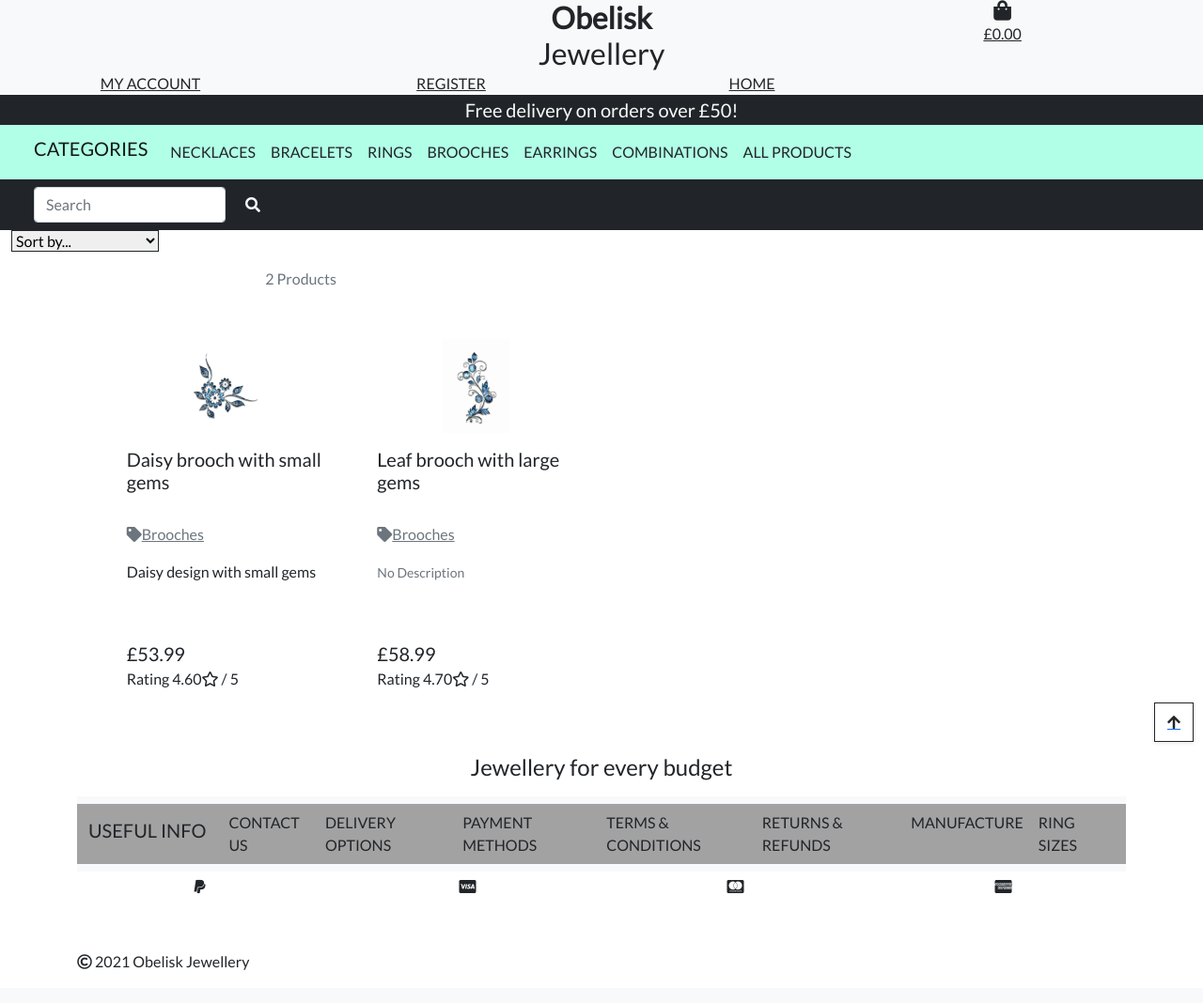
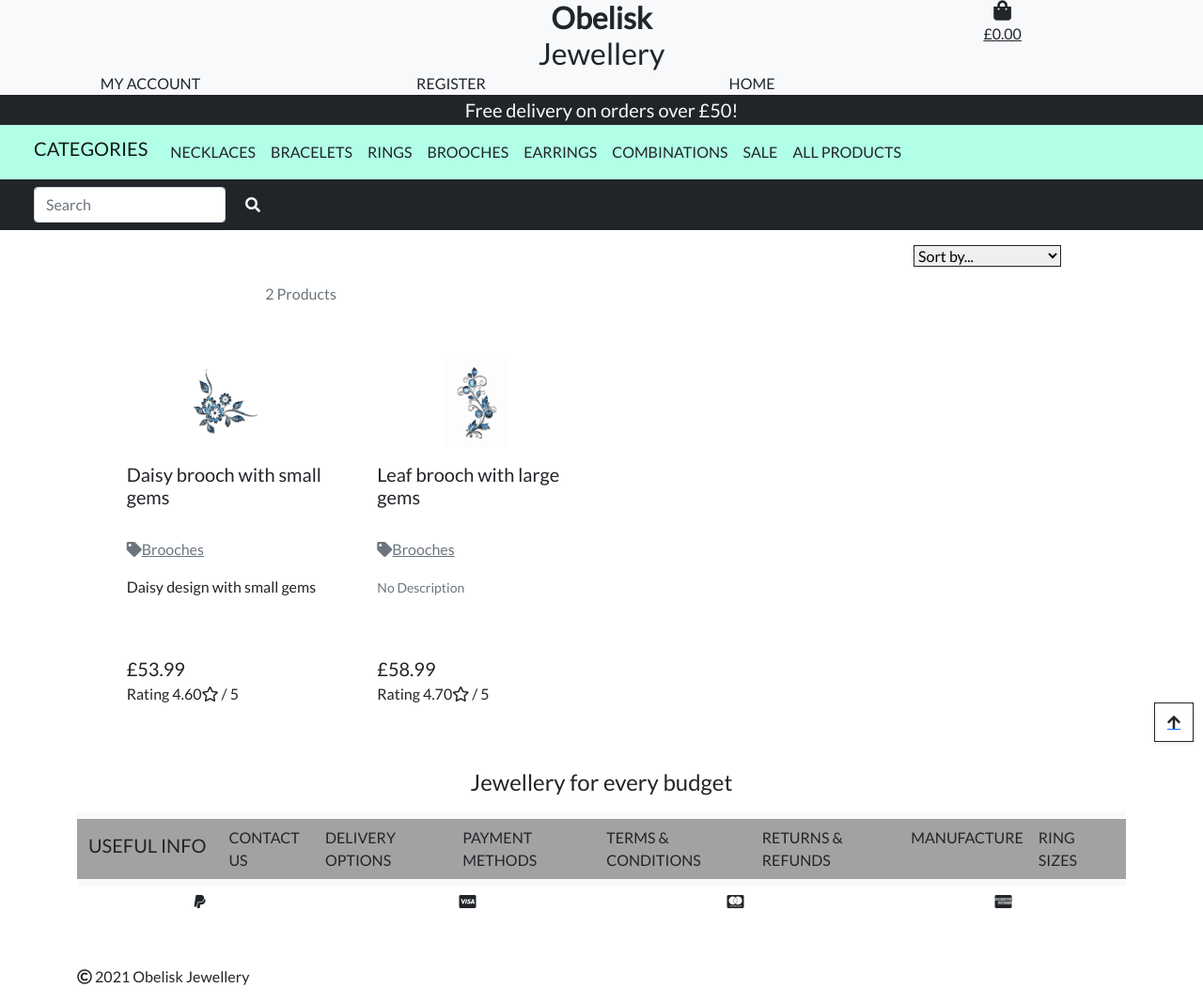
Before and after one commit to sanson0/obelisk_jewellery, a Django app: page /products/ in a window 1280 px wide. Shown: the whole page at 94% size. Before the commit the page ends 1033 px from the top, so only its background shows below. Run offline with Django 3.2, Linux system fonts and the light colour scheme; data comes from the database, SQL or seed files in the repository; parts of the project's set-up code (start-up, migrations or seed data) failed here and were passed over; some libraries are stand-ins or nearby versions.

Commit message:
Product and base style changes

```diff
--- a/products/templates/products/products.html
+++ b/products/templates/products/products.html
@@ -15,8 +15,9 @@
 
 {% block content %}
 <div class="container-fluid">
-
-
+<div class="row">
+    <div class="col-9"></div>
+        <div class="col-3 mt-3">
     <div class="sort-select-wrapper w-25 float-right">
         <select id="sort-selector"
             class="custom-select custom-select-sm rounded-0 border border-dark border-{% if current_sorting != 'None_None' %}info{% else %}black{% endif %}">
@@ -36,6 +37,8 @@
                 (Z-A)</option>
         </select>
     </div>
+</div>
+</div>
     <div class="row">
         <div class="col-12 col-md-6 order-md-first">
             <p class="text-muted mt-3 text-center text-md-left">
--- a/templates/base.html
+++ b/templates/base.html
@@ -79,36 +79,36 @@
         {% if request.user.is_authenticated %}
         {% else %}
         <div class="col-3 d-flex justify-content-center">
-          <a class="text-uppercase text-dark" href="{% url 'account_login' %}">
+          <a class="text-uppercase text-dark text-decoration-none" href="{% url 'account_login' %}">
             My Account
           </a>
         </div>
         <div class="col-3 d-flex justify-content-center">
-          <a class="text-uppercase text-dark" href="{% url 'account_signup' %}">
+          <a class="text-uppercase text-dark text-decoration-none" href="{% url 'account_signup' %}">
             Register
           </a>
         </div>
         {% endif %}
         <div class="col-3 d-flex justify-content-center">
-          <a class="text-uppercase text-dark" href="{% url 'home' %}">
+          <a class="text-uppercase text-dark text-decoration-none" href="{% url 'home' %}">
             Home
           </a>
         </div>
         {% if request.user.is_authenticated %}
         <div class="col-3 d-flex justify-content-center">
-          <a class="text-uppercase text-dark" href="{% url 'profile' %}">
+          <a class="text-uppercase text-dark text-decoration-none" href="{% url 'profile' %}">
             Profile
           </a>
         </div>
         {% if request.user.is_superuser %}
         <div class="col-3 d-flex justify-content-center">
-          <a class="text-uppercase text-dark" href="{% url 'add_product' %}">
+          <a class="text-uppercase text-dark text-decoration-none" href="{% url 'add_product' %}">
             Add product
           </a>
         </div>
         {% endif %}
         <div class="col-3 d-flex justify-content-center">
-          <a class="text-uppercase text-dark" href="{% url 'account_logout' %}">
+          <a class="text-uppercase text-dark text-decoration-none" href="{% url 'account_logout' %}">
             Logout
           </a>
         </div>
@@ -144,19 +144,28 @@
                 </li>
                 <li class="nav-item">
                   <a class="nav-link text-uppercase text-dark" aria-current="page"
-                    href="{% url 'products' %}?category=rings">Rings</a>
+                    href="{% url 'products' %}?category=rings">Rings
+                  </a>
                 </li>
                 <li class="nav-item">
                   <a class="nav-link text-uppercase text-dark" aria-current="page"
-                    href="{% url 'products' %}?category=brooches">Brooches</a>
+                    href="{% url 'products' %}?category=brooches">Brooches
+                  </a>
                 </li>
                 <li class="nav-item">
                   <a class="nav-link text-uppercase text-dark" aria-current="page"
-                    href="{% url 'products' %}?category=earrings">Earrings</a>
+                    href="{% url 'products' %}?category=earrings">Earrings
+                  </a>
                 </li>
                 <li class="nav-item">
                   <a class="nav-link text-uppercase text-dark" aria-current="page"
-                    href="{% url 'products' %}?category=combinations">Combinations</a>
+                    href="{% url 'products' %}?category=combinations">Combinations
+                  </a>
+                </li>
+                <li class="nav-item">
+                  <a class="nav-link text-uppercase text-dark" aria-current="page"
+                    href="{% url 'products' %}?category=sale">Sale
+                  </a>
                 </li>
                 <li>
                   <a href="{% url 'products' %}" class="nav-link text-uppercase text-dark" data-toggle="dropdown" aria-haspopup="true" aria-expanded="false">
```
